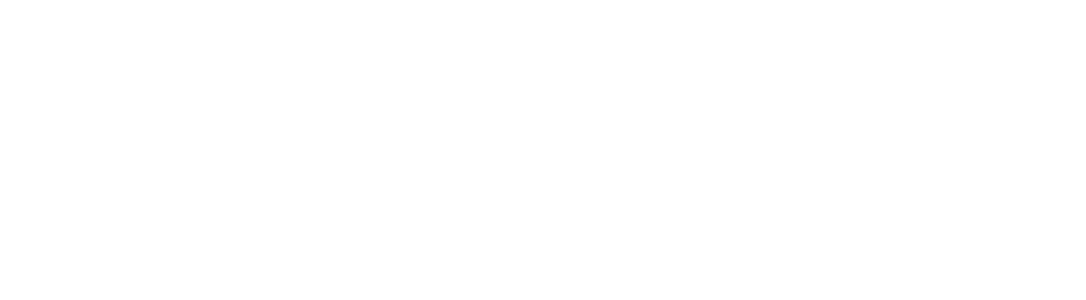
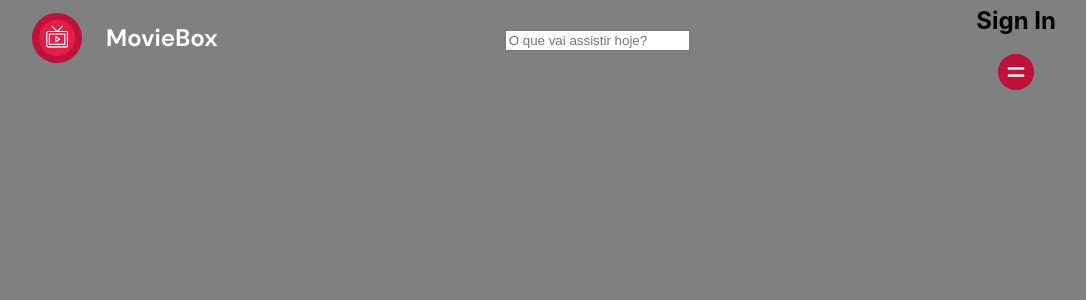
Before and after one commit to AndersonS7/React-MovieBox, a React (Create React App) app in the folder moviebox/: page / in a window 1280 px wide. Shown: the top 300 px of the page, without its empty margins (96-1182 px from the left). Built offline with nearby package versions, Linux system fonts and the light colour scheme.

Commit message:
criando css do menu

```diff
--- a/moviebox/src/App.js
+++ b/moviebox/src/App.js
@@ -1,9 +1,10 @@
 import './App.css';
+import NavBar from './Components/NavBar/NavBar.js'
 
 function App() {
   return (
     <div className="App">
-      {/* importar componentes aqui... */}
+      <NavBar/>
     </div>
   );
 }
--- /dev/null
+++ b/moviebox/src/Components/NavBar/NavBar.js
@@ -0,0 +1,25 @@
+import React from "react";
+import NavBarCSS from "./NavBar.module.css"
+import Logo from "../../Assets/Imgs/Logo.png"
+import Menu from "../../Assets/Icons/Menu.png"
+
+function NavBar() {
+    return (
+        <div className={NavBarCSS.Container}> {/*REMOVER ESSE CONTAINER DESSE MODULO E ADICINAR EM UM MODULO GERAL */}
+            <div className={NavBarCSS.NavBarContainer}>
+                <div>
+                    <img src={Logo} alt="Um círculo vermelha com um pequeno simbolo de uma tv no centro, e com o nome MovieBox ao lado, representando a logo"></img>
+                </div>
+                <div>
+                    <input placeholder="O que vai assistir hoje?"></input>
+                </div>
+                <div>
+                    <h2>Sign In</h2>
+                    <img src={Menu} alt="Um circulo vervemelho com dois traços brancos ao centro"></img>
+                </div>
+            </div>
+        </div>
+    )
+}
+
+export default NavBar;
--- /dev/null
+++ b/moviebox/src/Components/NavBar/NavBar.module.css
@@ -0,0 +1,10 @@
+.Container {
+    padding: 0% 10%;
+}
+
+.NavBarContainer {
+    display: flex;
+    justify-content: space-between;
+    align-items: center;
+    height: 5rem;
+}
--- a/moviebox/src/index.css
+++ b/moviebox/src/index.css
@@ -5,6 +5,9 @@
     sans-serif;
   -webkit-font-smoothing: antialiased;
   -moz-osx-font-smoothing: grayscale;
+
+  /*ESTILO TEMPORÁRIO*/
+  background-color: gray;
 }
 
 code {
```
Also changed, not shown: moviebox/src/Assets/Icons/Menu.png (added), moviebox/src/Assets/Imgs/Logo.png (added).
